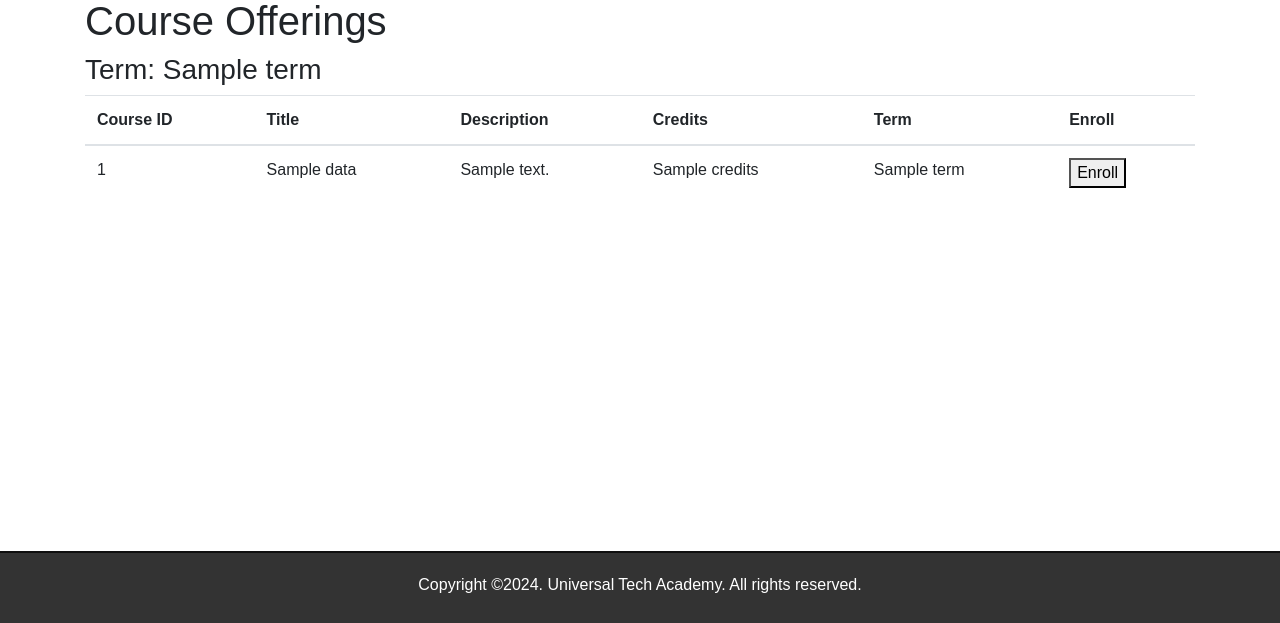
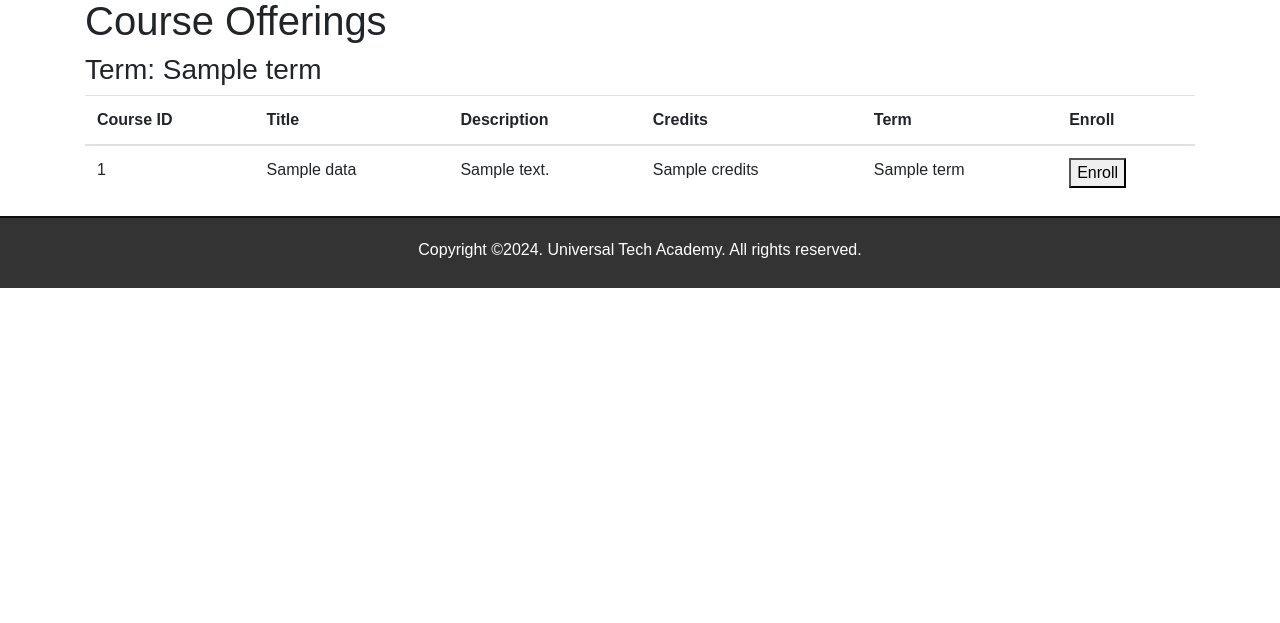
Before and after one commit to Bish0p3/SecureFlaskApp, a Python web app: template application/templates/courses.html in a window 1280 px wide. Shown: the part 177-800 px from the top of the page. Run offline with Jinja, Linux system fonts and the light colour scheme; the template is opened without the code that fills it: most values are stand-ins (such as "Sample title", 1, 10 or a date in 2020); some libraries are stand-ins or nearby versions.

Commit message:
small front fixes

```diff
--- a/application/routes.py
+++ b/application/routes.py
@@ -10,6 +10,7 @@ course_data = [
                        "term": "Fall, Spring"},
     {"courseID": "5555", "title": "Java 2", "description": "Advanced Java Programming", "credits": 4,
      "term": "Fall"}]
+
 
 @app.route("/")
 @app.route("/index")
@@ -39,7 +40,8 @@ def enrollment():
     id = request.form.get('courseID')
     title = request.form.get('title')
     term = request.form.get('term')
-    return render_template("enrollment.html", enrollment=True, data={"id":id, "title":title, "term":term})
+    return render_template("enrollment.html", enrollment=True, data={"id": id, "title": title, "term": term})
+
 
 @app.route("/api/")
 @app.route("/api/<idx>")
--- a/application/static/css/main.css
+++ b/application/static/css/main.css
@@ -63,7 +63,7 @@ input[type=text]:focus, input[type=password]:focus {
     background: #333;
     padding:5px;
     border-top:2px solid #0f0f0f;
-    position:absolute;
+    /* position:absolute; */
     bottom:0;
 }
 
--- a/application/templates/layout.html
+++ b/application/templates/layout.html
@@ -5,12 +5,12 @@
         <title>UTA - Home Page</title>
         <link rel="stylesheet" href="https://maxcdn.bootstrapcdn.com/bootstrap/4.0.0/css/bootstrap.min.css"
               integrity="sha384-Gn5384xqQ1aoWXA+058RXPxPg6fy4IWvTNh0E263XmFcJlSAwiGgFAW/dAiS6JXm" crossorigin="anonymous">
-        <link rel="stylesheet" href="static/css/main.css"/>
+        <link rel="stylesheet" href="{{ url_for('static', filename='css/main.css') }}"/>
     </head>
 
     <body>
         <div class="container-fluid text-center top-container">
-            <img src="static/images/uta-logo-200.png">
+            <img src="{{ url_for('static', filename='images/uta-logo-200.png') }}">
         </div>
 
         <div class="container">
```
